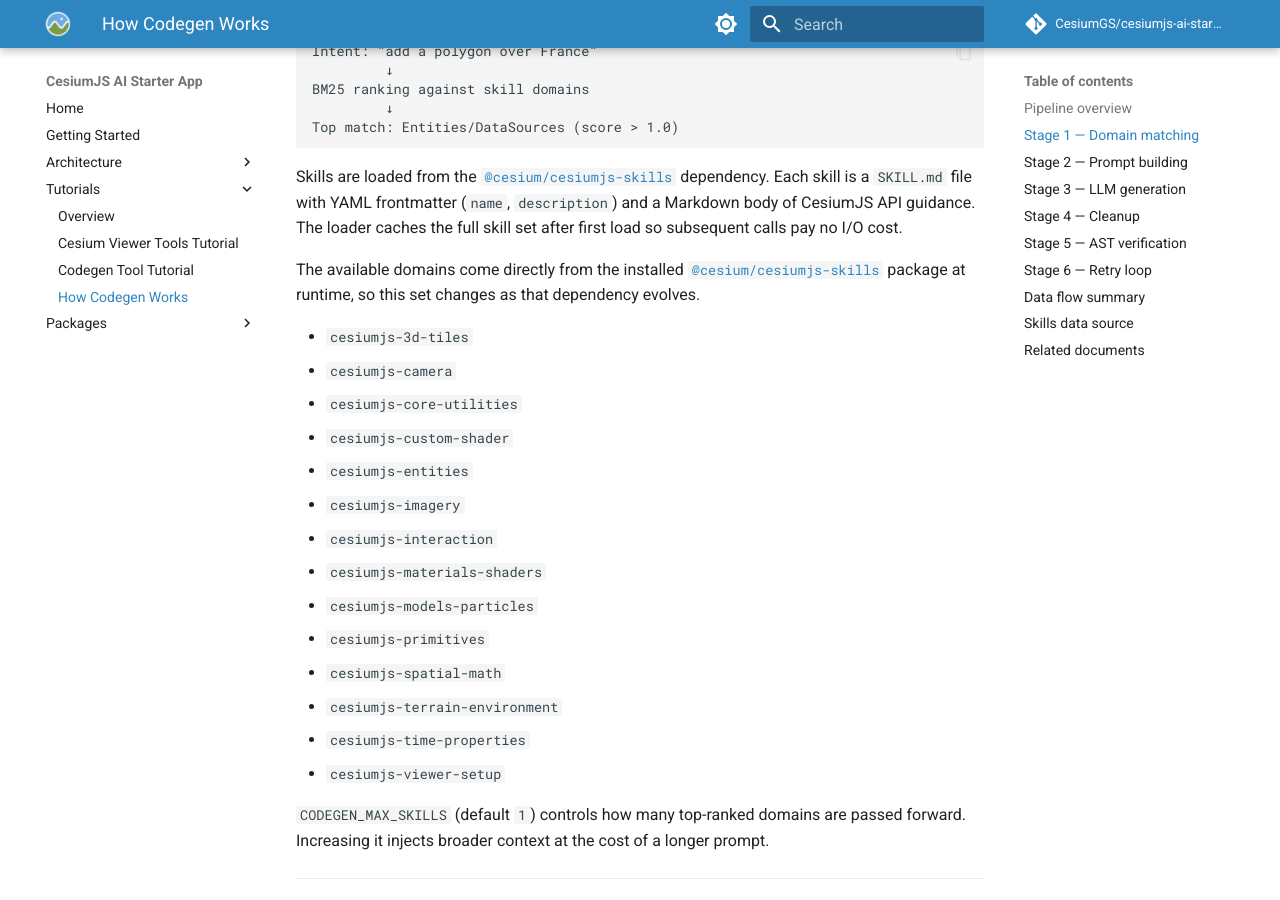
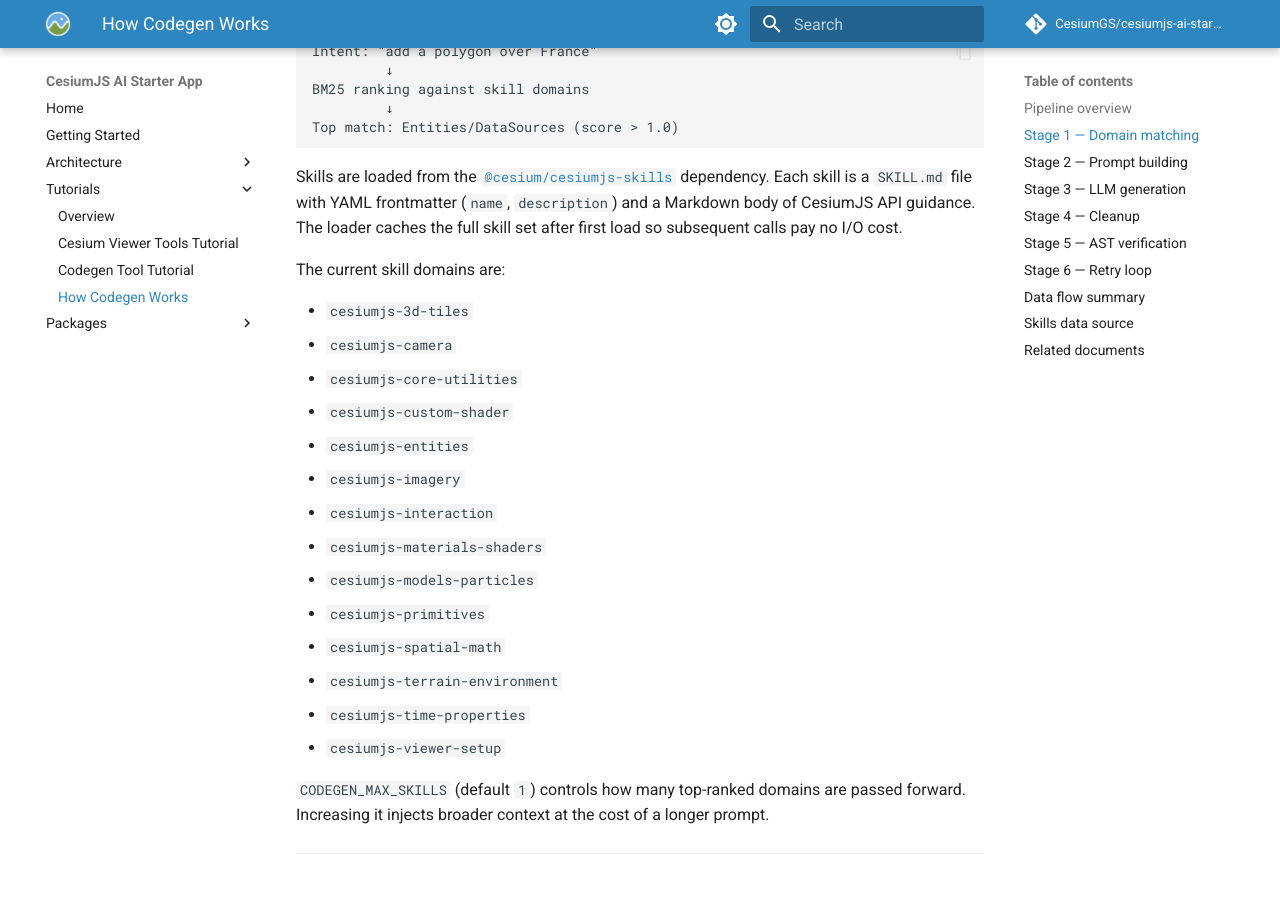
Before and after one commit to CesiumGS/cesiumjs-ai-starter-app, an MkDocs documentation site: the page built from docs/tutorials/codegen-pipeline.md, in a window 1280 px wide and 900 px high, scrolled down 1639 px. Built offline with MkDocs 1.6.1 and Material for MkDocs 9.7.7, drawn with Linux system fonts in a browser that asks for light colours; comment, search, counter and statistics services are not loaded.

Commit message:
update md file

```diff
--- a/docs/tutorials/codegen-pipeline.md
+++ b/docs/tutorials/codegen-pipeline.md
@@ -52,9 +52,7 @@
 guidance. The loader caches the full skill set after first load so subsequent calls pay no
 I/O cost.
 
-The available domains come directly from the installed
-[`@cesium/cesiumjs-skills`](https://github.com/CesiumGS/cesiumjs-skills) package at runtime, so
-this set changes as that dependency evolves.
+The current skill domains are:
 
 {%
   include-markdown "../generated/cesiumjs-skills-table.md"
```
